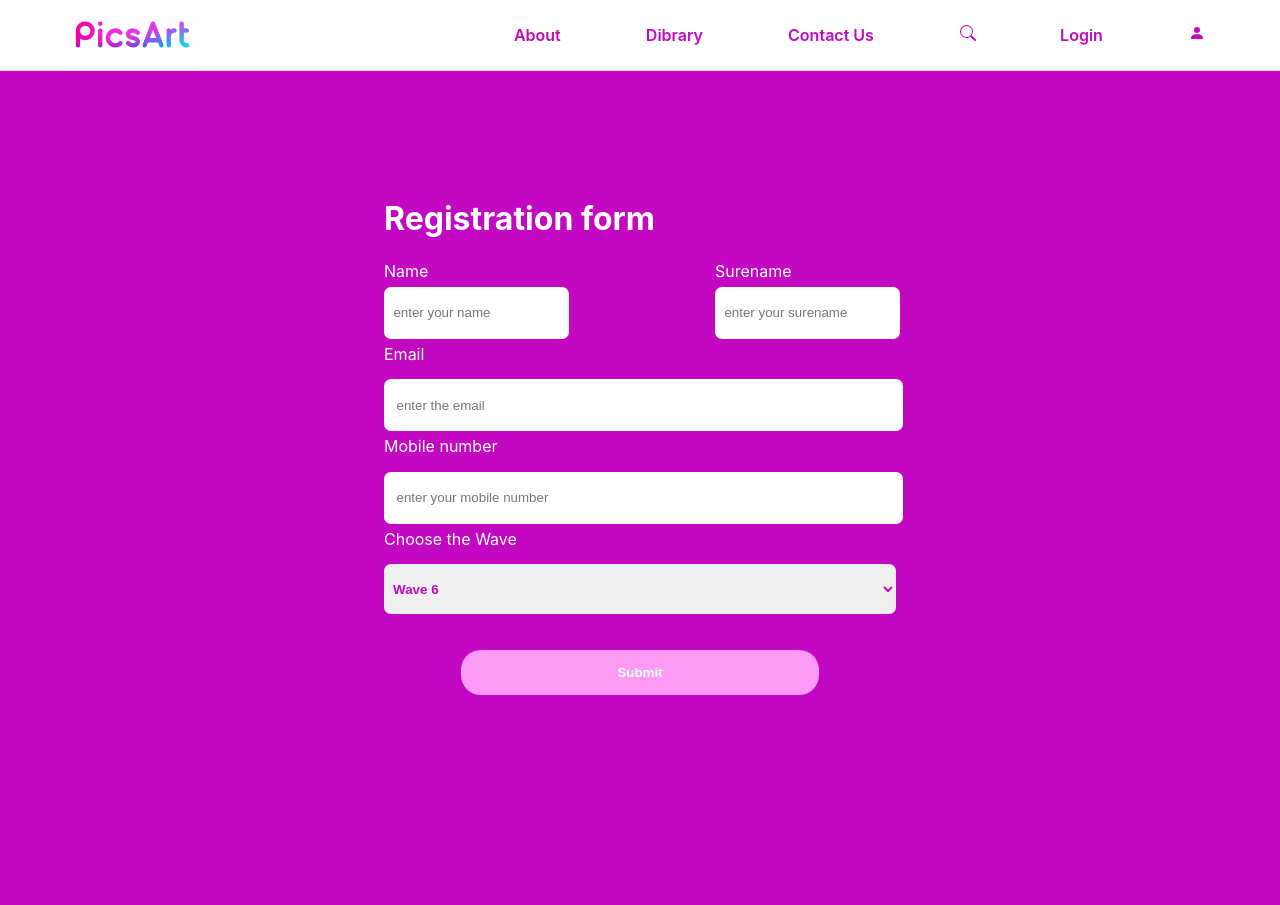
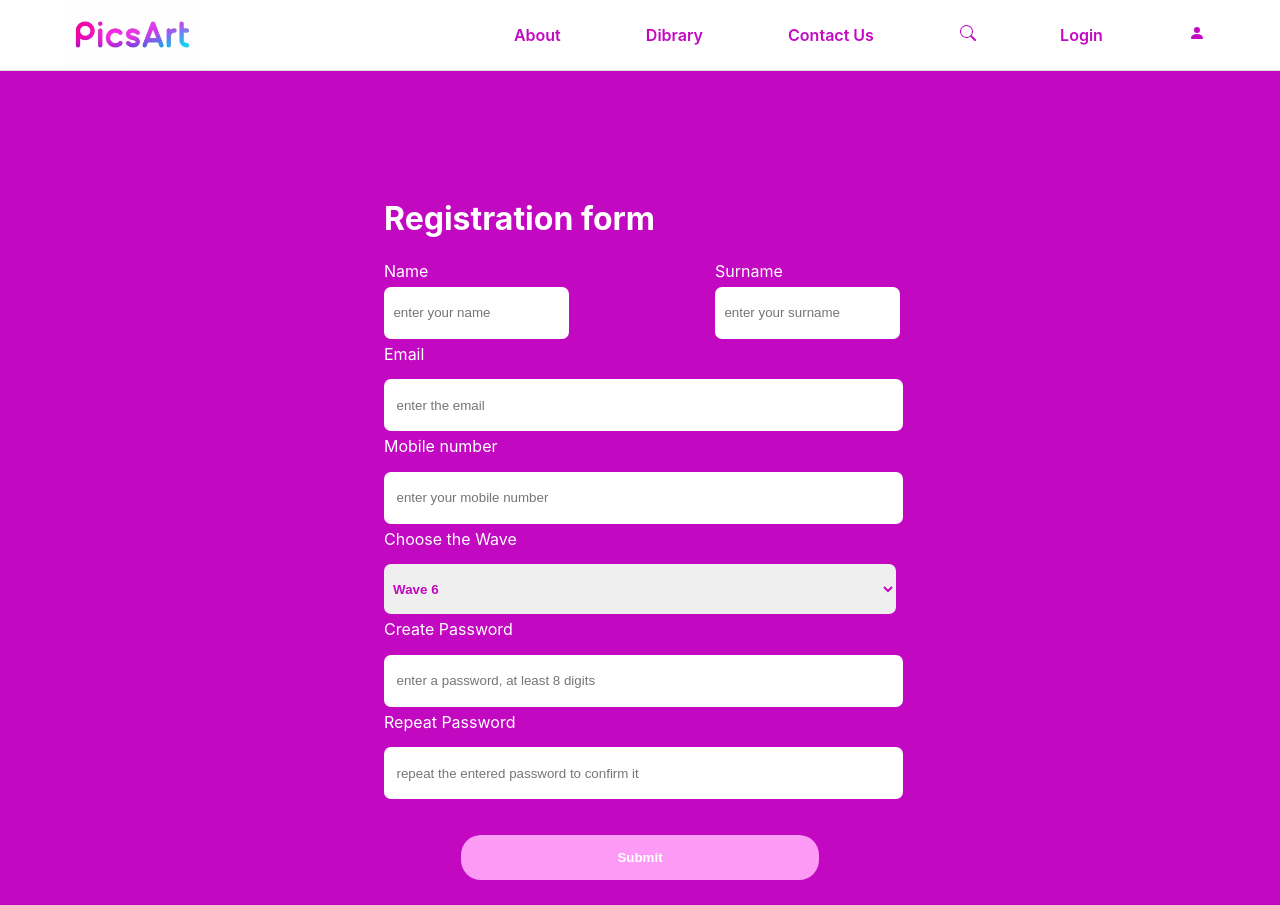
Before and after one commit to LuizaAv/Library, a React (Create React App) app: page /register in a window 1280 px wide. Before the commit the page ends 800 px from the top, so only its background shows below. Built offline with nearby package versions, Linux system fonts and the light colour scheme.

Commit message:
added registration inputs' change handling with react hooks

```diff
--- a/src/components/users/register.js
+++ b/src/components/users/register.js
@@ -1,36 +1,117 @@
+import { useState } from "react";
+import "./register.css";
 
-import "./register.css"
+export default function Register() {
+    const [name, setName] = useState("");
+    const [surname, setSurname] = useState("");
+    const [email, setEmail] = useState("");
+    const [mobile, setMobile] = useState("");
+    const [wave, setWave] = useState("");
+    const [password, setPassword] = useState("");
+    const [confirmPassword, setConfirmPassword] = useState("");
 
-export default function Register(){
-    return(
+    const handleName = (e) => {
+        setName(e.target.value)
+    }
+
+    const handleSurname = (e) => {
+        setSurname(e.target.value)
+    }
+
+    const handleEmail = (e) => {
+        setEmail(e.target.value)
+    }
+
+    const handleMobile = (e) => {
+        setMobile(e.target.value)
+    }
+
+    const handleWave = (e) => {
+        setWave(e.target.value)
+    }
+
+    const handlePassword = (e) => {
+        setPassword(e.target.value)
+    }
+
+    const handleConfirmPassword = (e) => {
+        setConfirmPassword(e.target.value)
+    }
+
+    return (
         <div className="registrationContainer">
         <h1>Registration form</h1>
         <form className="registrationForm">
             <div className="fullNameContainer">
             <div className="fullNameDivs">
                 <label>Name</label>
-                        <input placeholder="  enter your name" className="fullNameInput"/>
+                <input
+                placeholder="  enter your name"
+                type = "text"
+                value = {name}
+                onChange={handleName}
+                className="fullNameInput"
+                />
             </div>
             <div className="fullNameDivs">
-                        <label>Surename</label>
-                        <input placeholder="  enter your surename" className="fullNameInput"/>
+                <label>Surname</label>
+                <input
+                placeholder="  enter your surname"
+                type = "text"
+                value = {surname}
+                onChange = {handleSurname}
+                className="fullNameInput"
+                />
             </div>
             </div>
             <label>Email</label>
-                <input placeholder="  enter the email" className="registrationInputs"/>
+            <input
+            placeholder="  enter the email"
+            type = "email"
+            value = {email}
+            onChange = {handleEmail}
+            className = "registrationInputs"
+            />
             <label>Mobile number</label>
-                <input placeholder="  enter your mobile number" className="registrationInputs"/>
+            <input
+            placeholder="  enter your mobile number"
+            type="number"
+            value = {mobile}
+            onChange = {handleMobile}
+            className="registrationInputs"
+            />
             <label>Choose the Wave</label>
-                <select name = "Waves" className="registrationSelect">
-                    <option value = "Wave 6">Wave 6</option>
-                    <option value = "Wave 5">Wave 5</option>
-                    <option value = "Wave 4">Wave 4</option>
-                    <option value = "Wave 3">Wave 3</option>
-                    <option value = "Wave 2">Wave 2</option>
-                    <option value = "Wave 1">Wave 1</option>
+            <select
+            name="Waves"
+            className="registrationSelect"
+            value = {wave}
+            onChange = {handleWave}
+            >
+                <option value="Wave 6">Wave 6</option>
+                <option value="Wave 5">Wave 5</option>
+                <option value="Wave 4">Wave 4</option>
+                <option value="Wave 3">Wave 3</option>
+                <option value="Wave 2">Wave 2</option>
+                <option value="Wave 1">Wave 1</option>
             </select>
-                <input type = "submit" value = "Submit" className = "registrationSubmit"/>
+            <label>Create Password</label>
+            <input
+            placeholder="  enter a password, at least 8 digits"
+            type = "password"
+            value = {password}
+            onChange = {handlePassword}
+            className="registrationInputs"
+            />
+            <label>Repeat Password</label>
+            <input
+            placeholder="  repeat the entered password to confirm it"
+            type = "password"
+            value = {confirmPassword}
+            onChange={handleConfirmPassword}
+            className="registrationInputs"
+            />
+            <input type="submit" value="Submit" className="registrationSubmit" />
         </form>
         </div>
-    )
+    );
 }
```
Lines whose indentation alone changed are shown as unchanged.
